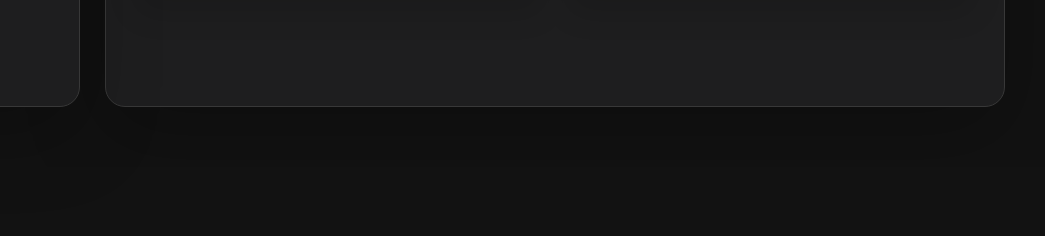
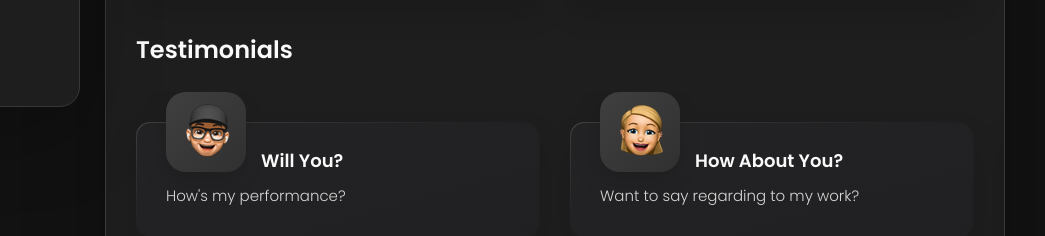
Before and after one commit to Sn0wRa1nX/Sn0WRa1nX.github.io, a plain HTML site: page index.html in a window 1280 px wide. Shown: the part 716-952 px from the top of the page, 235-1280 px from the left. Before the commit the page ends 883 px from the top, so only its background shows below. Drawn offline with nearby package versions, Linux system fonts and the light colour scheme.

Commit message:
Bringup
- Add Testimonials?
- Add Clients?

```diff
--- a/index.html
+++ b/index.html
@@ -296,6 +296,8 @@
 
         <!--
           - testimonials
+		  -->
+
 
         <section class="testimonials">
 
@@ -310,15 +312,11 @@
                   <img src="./assets/images/avatar-1.png" alt="Daniel lewis" width="60" data-testimonials-avatar>
                 </figure>
 
-                <h4 class="h4 testimonials-item-title" data-testimonials-title>Daniel lewis</h4>
+                <h4 class="h4 testimonials-item-title" data-testimonials-title>Will you?</h4>
 
                 <div class="testimonials-text" data-testimonials-text>
                   <p>
-                    Richard was hired to create a corporate identity. We were very pleased with the work done. She has a
-                    lot of experience
-                    and is very concerned about the needs of client. Lorem ipsum dolor sit amet, ullamcous cididt
-                    consectetur adipiscing
-                    elit, seds do et eiusmod tempor incididunt ut laborels dolore magnarels alia.
+                    How's my performance?
                   </p>
                 </div>
 
@@ -332,15 +330,11 @@
                   <img src="./assets/images/avatar-2.png" alt="Jessica miller" width="60" data-testimonials-avatar>
                 </figure>
 
-                <h4 class="h4 testimonials-item-title" data-testimonials-title>Jessica miller</h4>
+                <h4 class="h4 testimonials-item-title" data-testimonials-title>How about you?</h4>
 
                 <div class="testimonials-text" data-testimonials-text>
                   <p>
-                    Richard was hired to create a corporate identity. We were very pleased with the work done. She has a
-                    lot of experience
-                    and is very concerned about the needs of client. Lorem ipsum dolor sit amet, ullamcous cididt
-                    consectetur adipiscing
-                    elit, seds do et eiusmod tempor incididunt ut laborels dolore magnarels alia.
+                    Want to say regarding to my work?
                   </p>
                 </div>
 
@@ -354,15 +348,11 @@
                   <img src="./assets/images/avatar-3.png" alt="Emily evans" width="60" data-testimonials-avatar>
                 </figure>
 
-                <h4 class="h4 testimonials-item-title" data-testimonials-title>Emily evans</h4>
+                <h4 class="h4 testimonials-item-title" data-testimonials-title>You want to put your name here?</h4>
 
                 <div class="testimonials-text" data-testimonials-text>
                   <p>
-                    Richard was hired to create a corporate identity. We were very pleased with the work done. She has a
-                    lot of experience
-                    and is very concerned about the needs of client. Lorem ipsum dolor sit amet, ullamcous cididt
-                    consectetur adipiscing
-                    elit, seds do et eiusmod tempor incididunt ut laborels dolore magnarels alia.
+                    How I perform and finish every task?
                   </p>
                 </div>
 
@@ -376,15 +366,11 @@
                   <img src="./assets/images/avatar-4.png" alt="Henry william" width="60" data-testimonials-avatar>
                 </figure>
 
-                <h4 class="h4 testimonials-item-title" data-testimonials-title>Henry william</h4>
+                <h4 class="h4 testimonials-item-title" data-testimonials-title>Oh it's the last area</h4>
 
                 <div class="testimonials-text" data-testimonials-text>
                   <p>
-                    Richard was hired to create a corporate identity. We were very pleased with the work done. She has a
-                    lot of experience
-                    and is very concerned about the needs of client. Lorem ipsum dolor sit amet, ullamcous cididt
-                    consectetur adipiscing
-                    elit, seds do et eiusmod tempor incididunt ut laborels dolore magnarels alia.
+                    Your testimony is forever be pasted here.
                   </p>
                 </div>
 
@@ -395,9 +381,9 @@
 
         </section>
 
-
         <!--
           - testimonials modal
+		  -->
 
         <div class="modal-container" data-modal-container>
 
@@ -419,17 +405,13 @@
 
             <div class="modal-content">
 
-              <h4 class="h3 modal-title" data-modal-title>Daniel lewis</h4>
+              <h4 class="h3 modal-title" data-modal-title>Wanted to be showcased here?</h4>
 
               <time datetime="2021-06-14">14 June, 2021</time>
 
               <div data-modal-text>
                 <p>
-                  Richard was hired to create a corporate identity. We were very pleased with the work done. She has a
-                  lot of experience
-                  and is very concerned about the needs of client. Lorem ipsum dolor sit amet, ullamcous cididt
-                  consectetur adipiscing
-                  elit, seds do et eiusmod tempor incididunt ut laborels dolore magnarels alia.
+                  What things should you showcase my work then?
                 </p>
               </div>
 
@@ -439,9 +421,9 @@
 
         </div>
 
-
         <!--
           - clients
+		  -->
 
         <section class="clients">
 
@@ -490,9 +472,6 @@
         </section>
 
       </article>
-
-
-
 
 
       <!--
@@ -680,11 +659,11 @@
 
           </ul>
 
+
+
         </section>
 
       </article>
-
-
 
 
 
```
